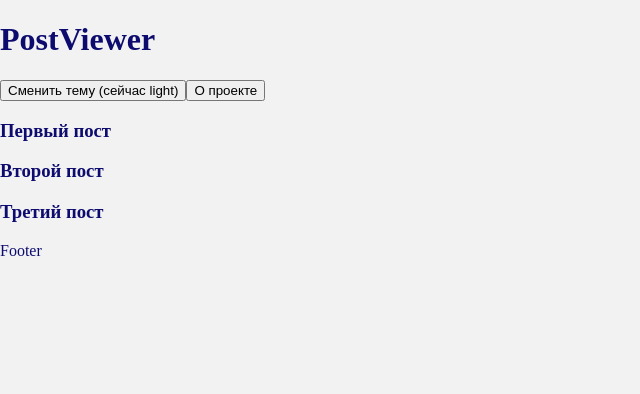
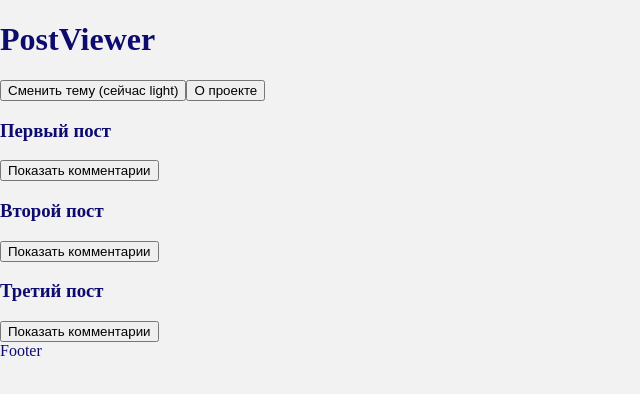
Before and after one commit to VAVPSD/post-viewer-app, a React (Vite) app: page /posts in a window 1280 px wide. Shown: the top 394 px of the page, without its empty margins (0-640 px from the left). Built offline with nearby package versions, Linux system fonts and the light colour scheme.

Commit message:
feat: добавлено свертывание/разворачивание комментариев

```diff
--- a/src/entities/post/ui/PostCard.tsx
+++ b/src/entities/post/ui/PostCard.tsx
@@ -1,4 +1,6 @@
+import { mockComments } from '../../../mock/comments';
 import type { PostsDto } from '../../../mock/posts';
+import CommentList from '../../../widgets/CommentList/ui/CommentList';
 
 interface Props {
   post: PostsDto;
@@ -8,6 +10,7 @@ const PostCard = ({ post }: Props) => {
   return (
     <div>
       <h3>{post.title}</h3>
+        <CommentList comments={mockComments}/>
     </div>
   );
 };
--- /dev/null
+++ b/src/mock/comments.ts
@@ -0,0 +1,10 @@
+export interface CommentDto {
+  id: number;
+  text: string;
+}
+
+export const mockComments: CommentDto[] = [
+    { id: 1, text: 'Первый комментарий' },
+    { id: 2, text: 'Второй комментарий' },
+    { id: 3, text: 'Третий комментарий' },
+];
--- /dev/null
+++ b/src/widgets/CommentList/ui/CommentList.tsx
@@ -0,0 +1,32 @@
+import { useState, useCallback } from 'react';
+import type { CommentDto } from '../../../mock/comments';
+
+interface Props {
+  comments: CommentDto[];
+}
+
+const CommentList = ({ comments }: Props) => {
+  const [isOpen, setIsOpen] = useState(false);
+
+  const toggle = useCallback(() => {
+    setIsOpen((prev) => !prev);
+  }, []);
+
+  return (
+    <div>
+      <button onClick={toggle}>
+        {isOpen ? 'Скрыть комментарии' : 'Показать комментарии'}
+      </button>
+
+      {isOpen && (
+        <ul>
+          {comments.map((comment) => (
+            <li key={comment.id}>{comment.text}</li>
+          ))}
+        </ul>
+      )}
+    </div>
+  );
+};
+
+export default CommentList;
```
